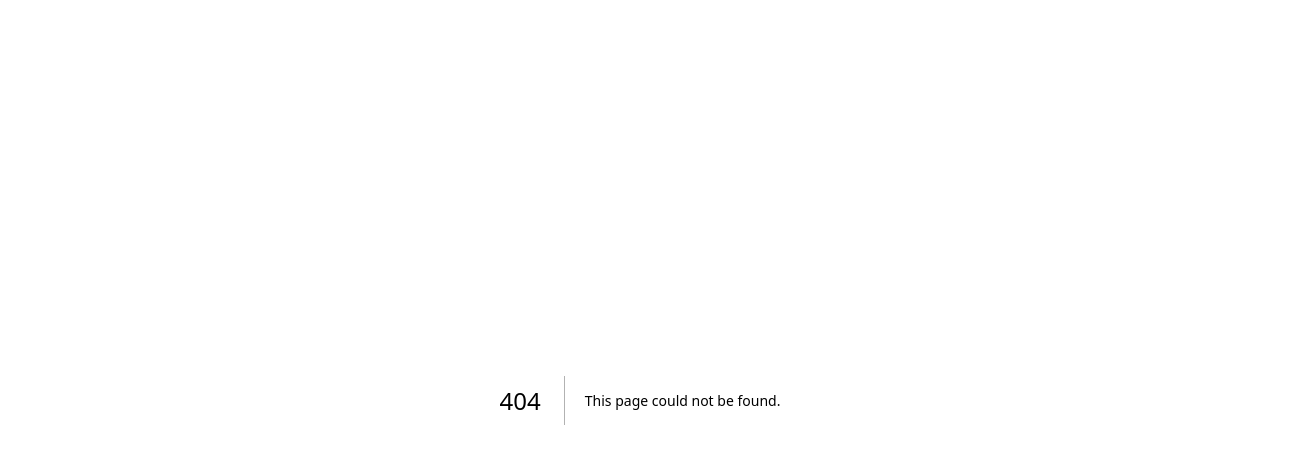
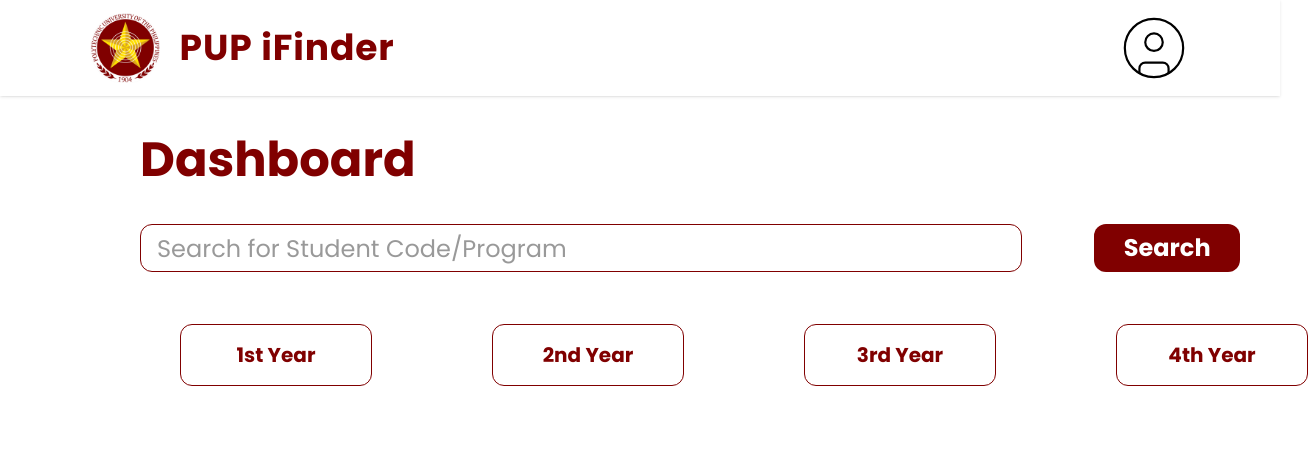
Before and after one commit to Reynard-sys/PUP-iFinder, a Next.js app: page /faculty in a window 1280 px wide. Before the commit this address had no page. Shown: the top 464 px of the page, 1308 px wide, since content can reach past the window. Built offline with nearby package versions, Linux system fonts and the light colour scheme.

Commit message:
student and faculty page

```diff
--- /dev/null
+++ b/src/app/faculty/page.js
@@ -0,0 +1,64 @@
+"use client";
+
+import Header from "../../components/layout/facultyheader";
+
+export default function FacultyPage() {
+    return (
+        <>
+            <Header />
+
+            <main className="min-h-screen bg-white pt-24 px-10">
+                <div className="mb-6 ml-25 mt-10">
+                    <h1 className="text-5xl font-bold text-[#800000]">
+                        Dashboard
+                    </h1>
+                </div>
+
+                <div className="flex items-center gap-4 mb-8 ml-25 mt-10">
+                    <input
+                        type="text"
+                        placeholder="Search for Student Code/Program"
+                        className="
+                            w-[90vw]
+                            h-[6vh]
+                            max-w-7xl
+                            px-4
+                            py-2
+                            text-2xl
+                            border
+                            border-[#800000]
+                            rounded-xl
+                            focus:outline-none
+                            text-black
+                            placeholder:text-black/40
+                            "
+                    />
+                    <button className="w-[15vw] h-[6vh] max-w-sm bg-[#800000] text-white text-2xl font-bold rounded-xl hover:bg-[#660000] transition-colors ml-14">
+                        Search
+                    </button>
+                </div>
+
+                <div className="flex items-center gap-4 mb-8 ml-25">
+                    <div className="flex items-center gap-30 mb-8 ml-10 mt-5">
+                        <button className="w-[15vw] px-10 py-4 border border-[#800000] text-[#800000] text-xl font-bold rounded-xl hover:bg-[#800000] hover:text-white transition">
+                            1st Year
+                        </button>
+
+                        <button className="w-[15vw] px-10 py-4 border border-[#800000] text-[#800000] text-xl font-bold rounded-xl hover:bg-[#800000] hover:text-white transition">
+                            2nd Year
+                        </button>
+
+                        <button className="w-[15vw] px-10 py-4 border border-[#800000] text-[#800000] text-xl font-bold rounded-xl hover:bg-[#800000] hover:text-white transition">
+                            3rd Year
+                        </button>
+
+                        <button className="w-[15vw] px-10 py-4 border border-[#800000] text-[#800000] text-xl font-bold rounded-xl hover:bg-[#800000] hover:text-white transition">
+                            4th Year
+                        </button>
+                        </div>
+                </div>
+
+            </main>
+        </>
+    )
+}
--- /dev/null
+++ b/src/app/studentCOR/page.js
@@ -0,0 +1,18 @@
+"use client";
+
+import Header from "../../components/layout/studentheader";
+
+export default function StudentCOR() {
+    return (
+        <>
+            <Header />
+
+
+            <main className="min-h-screen bg-white flex items-center justify-center pt-24">
+                <div className="w-[83%] h-[83vh] border-3 border-black rounded-[32px]">
+                {/* Content goes here */}
+                </div>
+            </main>
+        </>
+    )
+}
--- /dev/null
+++ b/src/app/studentSubject/page.js
@@ -0,0 +1,12 @@
+"use client";
+
+import Header from "../../components/layout/studentheader";
+
+export default function StudentSubject() {
+    return (
+        <>
+            <Header />
+
+        </>
+    )
+}
--- /dev/null
+++ b/src/components/layout/facultyheader.jsx
@@ -0,0 +1,42 @@
+"use client";
+
+import Link from "next/link";
+import Image from "next/image";
+import { CircleUser } from "lucide-react";
+import { usePathname } from "next/navigation";
+
+export default function Header() {
+  const pathname = usePathname();
+  return (
+    <header className="fixed top-0 left-0 w-full z-50 bg-white shadow-sm h-20 md:h-24 font-poppins">
+      <div className="flex items-center h-full w-full pl-[7%]">
+        <Link href="/" className="flex items-center gap-3 sm:gap-5">
+          <Image
+            src="/PUPLogo.png"
+            alt="PUP Logo"
+            width={70}
+            height={70}
+            priority
+            className="object-contain"
+          />
+          <span className="text-2xl sm:text-3xl md:text-4xl font-bold text-[#800000] leading-none tracking-wide">
+            PUP iFinder
+          </span>
+        </Link>
+        <div className="ml-auto flex items-center mr-[7%]">
+            <div className="flex items-center gap-30 text-black font-semibold text-base md:text-lg">
+                <Link
+                    href="/profile"
+                    className="p-2 rounded-full hover:bg-gray-100 transition"
+                    aria-label="Profile"
+                    >
+                    <CircleUser strokeWidth={0.75} size={70} className="text-[#000000]" />
+                </Link>
+            </div>
+        </div>
+
+
+      </div>
+    </header>
+  );
+}
```
Also changed, not shown: public/PUP_thumbnail.jpg (added), 1 other file (tests, documents, lock files or other folders).
